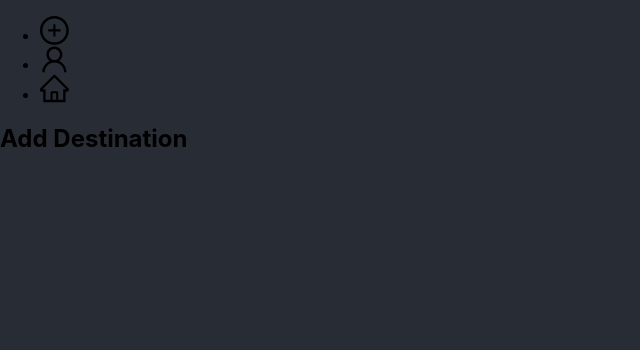
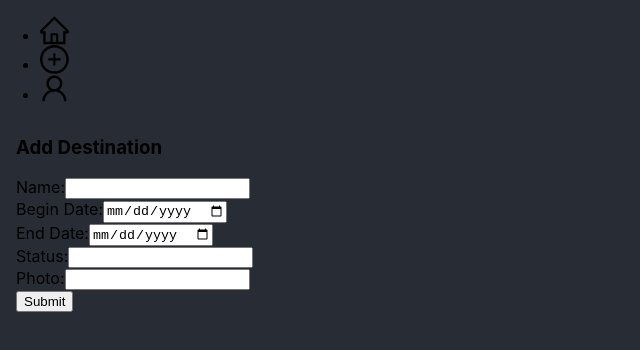
Before and after one commit to StephanieKSanchez/keep-up-frontend, a React (Create React App) app: page /add in a window 1280 px wide. Shown: the top 350 px of the page, without its empty margins (0-640 px from the left). Built offline with nearby package versions, Linux system fonts and the light colour scheme; the HTML template or start-up script is replaced by a standard one.

Commit message:
attempting DestinationPage to pull each destination & created AddDestination form

```diff
--- a/src/App.js
+++ b/src/App.js
@@ -2,6 +2,7 @@ import { Layout } from "antd";
 import { Content, Header } from "antd/lib/layout/layout";
 import { BrowserRouter, Route, Routes } from "react-router-dom";
 import "./App.css";
+import AddDestination from "./components/AddDestination";
 import DestinationList from "./components/DestinationList";
 import DestinationPage from "./components/DestinationPage";
 import Menubar from "./components/Menubar";
@@ -19,7 +20,7 @@ function App() {
               path="/destinations/:destinationId"
               element={<DestinationPage />}
             />
-            <Route path="/add" element={<h1>Add Destination </h1>} />
+            <Route path="/add" element={<AddDestination />} />
             <Route path="/login" element={<h1>Login </h1>} />
             <Route path="/" element={<DestinationList />} />
             <Route path="/*" element={<h1>Invalid Request</h1>} />
--- a/src/components/AddDestination.jsx
+++ b/src/components/AddDestination.jsx
@@ -19,7 +19,7 @@ export default function AddDestination() {
       headers: {
         "Content-Type": "application/json",
       },
-      body: JSON.stringify(newRestaurant),
+      body: JSON.stringify(newDestination),
     })
       .then(() => navigate("/"))
       .catch(setError);
@@ -79,6 +79,7 @@ export default function AddDestination() {
           />
         </label>
         <br />
+        <button type="submit">Submit</button>
       </form>
     </section>
   );
--- a/src/components/DestinationCard.jsx
+++ b/src/components/DestinationCard.jsx
@@ -22,14 +22,16 @@ export default function DestinationCard({ destination }) {
         loading={!destination}
         onClick={() => navigate(`/destinations/${destination.id}`)}
         cover={
-          <img
-            alt={`Image representing ${destination.name}`}
-            src={destination.image}
-          />
+          destination && (
+            <img
+              alt={`Image representing ${destination.name}`}
+              src={destination.image}
+            />
+          )
         }
         hoverable
       >
-        <Meta title={destination.name} />
+        <Meta title={destination?.name} />
         <br />
         <p>
           <Space direction="vertical" description="RangePicker">
--- a/src/components/DestinationPage.jsx
+++ b/src/components/DestinationPage.jsx
@@ -1,6 +1,15 @@
+import { useState, useEffect } from "react";
 import { useParams } from "react-router-dom";
+import DestinationCard from "./DestinationCard";
 
 export default function DestinationPage() {
   const { destinationId } = useParams();
-  return <h1>This destination: {destinationId}</h1>;
+  const [destination, setDestination] = useState();
+  useEffect(() => {
+    fetch(`https://keep-up-sks.web.app/destinations/${destinationId}`)
+      .then((response) => response.json())
+      .then((data) => setDestination(data))
+      .catch(console.error);
+  }, [destinationId]);
+  return <DestinationCard destination={destination} />;
 }
--- a/src/components/Menubar.jsx
+++ b/src/components/Menubar.jsx
@@ -6,25 +6,27 @@ import {
 } from "@ant-design/icons";
 import { useNavigate } from "react-router-dom";
 
+const { Item } = Menu;
+
 export default function Menubar() {
   let navigate = useNavigate();
   return (
     <Menu theme="dark" mode="horizontal">
-      <Menu.Item
+      <Item
+        key="home"
+        onClick={() => navigate("/")}
+        icon={<HomeOutlined style={{ fontSize: "1.8em" }} />}
+      />
+      <Item
         key="add"
         onClick={() => navigate("/add")}
         icon={<PlusCircleOutlined style={{ fontSize: "1.8em" }} />}
       />
-      <Menu.Item
+      <Item
         key="user"
         onClick={() => navigate("/login")}
         icon={<UserOutlined style={{ fontSize: "1.8em" }} />}
       />
-      <Menu.Item
-        key="home"
-        onClick={() => navigate("/")}
-        icon={<HomeOutlined style={{ fontSize: "1.8em" }} />}
-      />
     </Menu>
   );
 }
```
